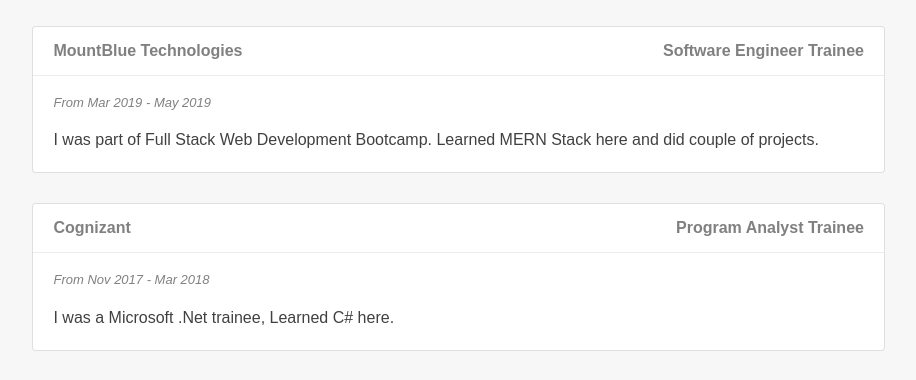
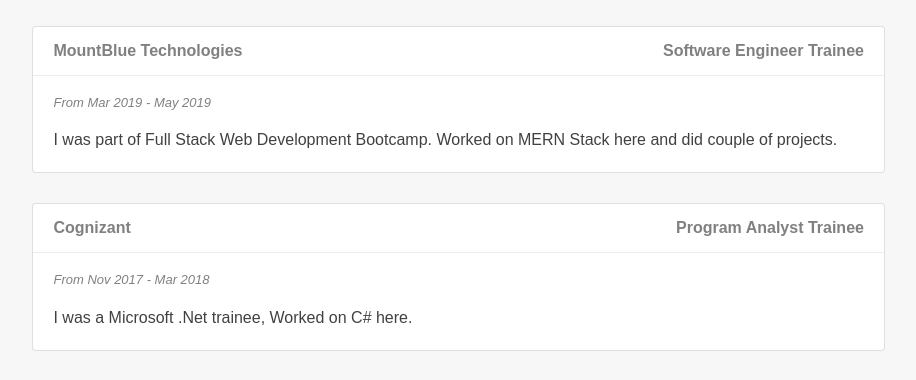
Before and after one commit to thousif5/thousif5.github.io, a plain HTML site: page index.html in a window 1280 px wide. Shown: the part 1380-1760 px from the top of the page, without its empty margins (180-1096 px from the left). Drawn offline with Linux system fonts and the light colour scheme; a web font is replaced by a local one.

Commit message:
updated data (Experience)

```diff
--- a/index.html
+++ b/index.html
@@ -107,7 +107,7 @@
               </div>
               <div class="card-content">
                 <p class="fromDate">From Mar 2019 - May 2019</p>
-                <p>I was part of Full Stack Web Development Bootcamp. Learned MERN Stack here and did couple of projects.</p>
+                <p>I was part of Full Stack Web Development Bootcamp. Worked on MERN Stack here and did couple of projects.</p>
               </div>
             </div>
 
@@ -119,7 +119,7 @@
               </div>
               <div class="card-content">
                 <p class="fromDate">From Nov 2017 - Mar 2018</p>
-                <p>I was a Microsoft .Net trainee, Learned C# here.</p>
+                <p>I was a Microsoft .Net trainee, Worked on C# here.</p>
               </div>
             </div>
           </div>
```
